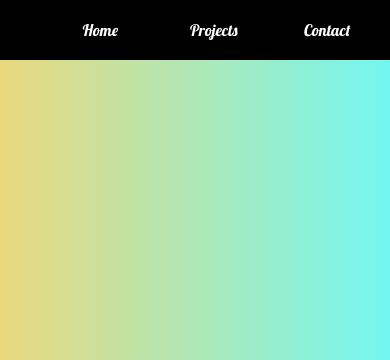
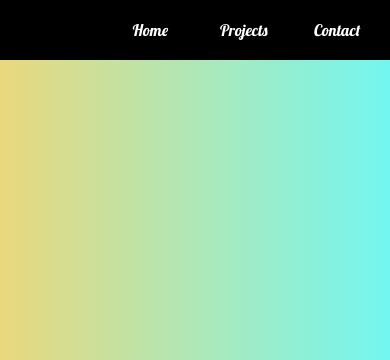
Before and after one commit to VicodinAbuser/Portfolio-Website-FreeCodeCamp-RWDProject, a plain HTML site: page index.html in a window 390 px wide. Shown: the top 360 px of the page. Drawn offline with Linux system fonts and the light colour scheme.

Commit message:
Changed width of navbar liks to 50px

```diff
--- a/style.css
+++ b/style.css
@@ -233,7 +233,7 @@ footer {
 @media (max-width: 800px) {
     .nav-links-list-item {
         display: inline-block;
-        width: 70px;
+        width: 50px;
         height: 40px;
         margin: auto 20px;
         padding-top: 20px;
```
